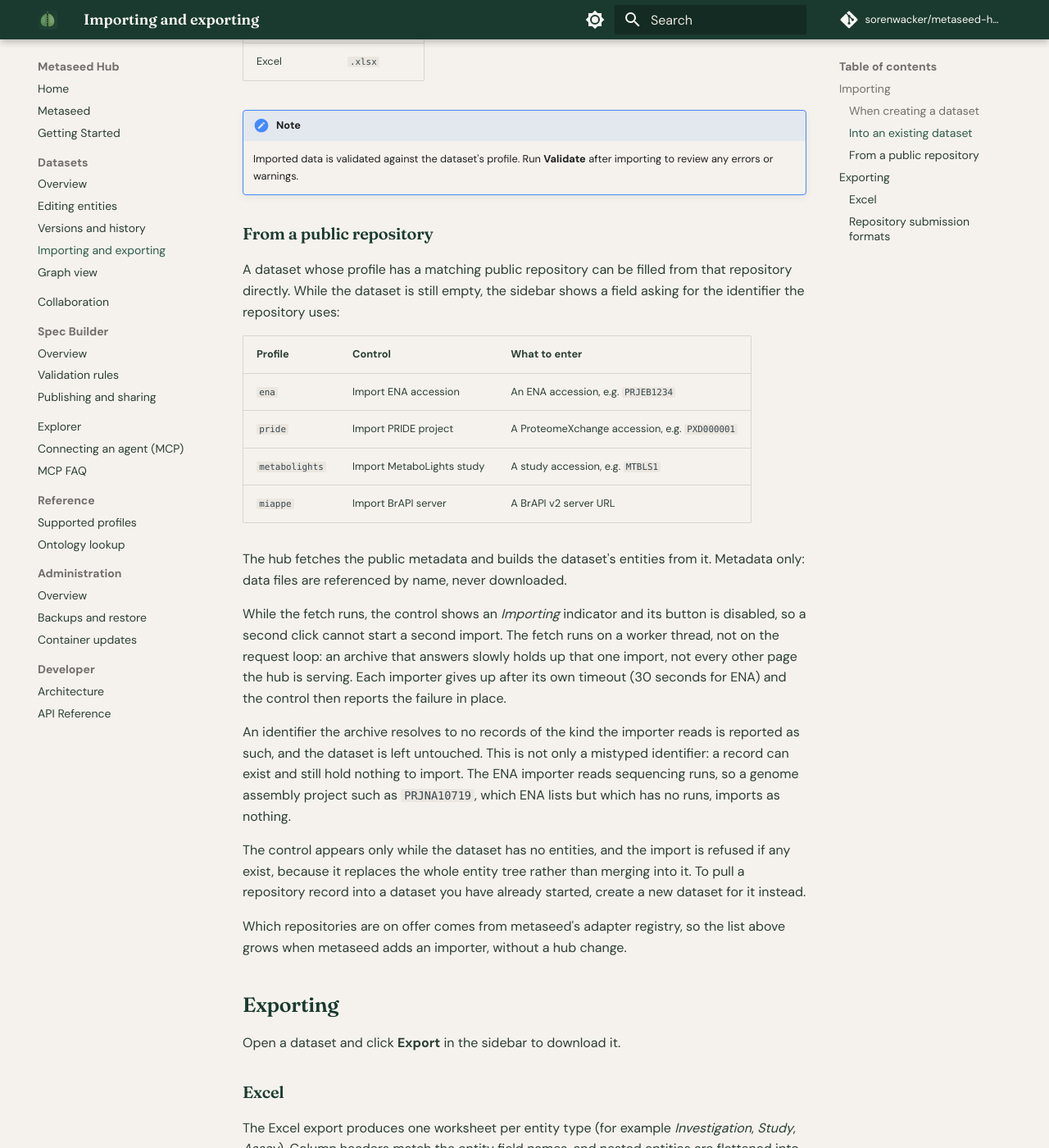
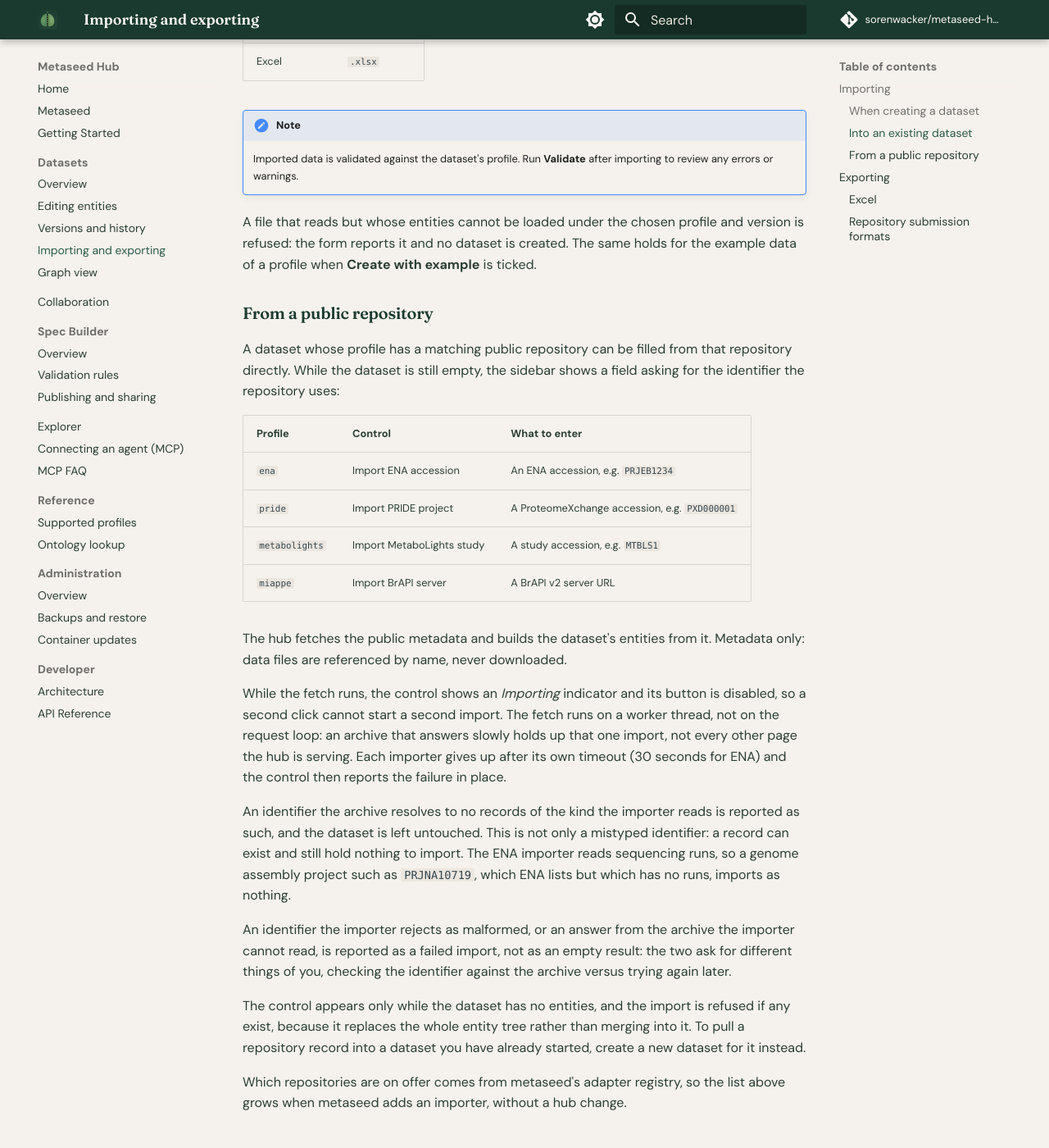
Before and after one commit to sorenwacker/metaseed-hub, an MkDocs documentation site: the page built from docs/datasets/import-export.md, in a window 1280 px wide and 1400 px high, scrolled down 674 px. Shown: the whole window at 82% size. Built offline with MkDocs 1.6.1 and Material for MkDocs 9.7.7, drawn with Linux system fonts in a browser that asks for light colours; comment, search, counter and statistics services are not loaded.

Commit message:
Document that unloadable imports are refused and an unreadable archive answer is a failed import

```diff
--- a/docs/datasets/import-export.md
+++ b/docs/datasets/import-export.md
@@ -21,6 +21,8 @@
 !!! note
     Imported data is validated against the dataset's profile. Run **Validate** after importing to review any errors or warnings.
 
+A file that reads but whose entities cannot be loaded under the chosen profile and version is refused: the form reports it and no dataset is created. The same holds for the example data of a profile when **Create with example** is ticked.
+
 ### From a public repository
 
 A dataset whose profile has a matching public repository can be filled from that repository directly. While the dataset is still empty, the sidebar shows a field asking for the identifier the repository uses:
@@ -37,6 +39,8 @@
 While the fetch runs, the control shows an *Importing* indicator and its button is disabled, so a second click cannot start a second import. The fetch runs on a worker thread, not on the request loop: an archive that answers slowly holds up that one import, not every other page the hub is serving. Each importer gives up after its own timeout (30 seconds for ENA) and the control then reports the failure in place.
 
 An identifier the archive resolves to no records of the kind the importer reads is reported as such, and the dataset is left untouched. This is not only a mistyped identifier: a record can exist and still hold nothing to import. The ENA importer reads sequencing runs, so a genome assembly project such as `PRJNA10719`, which ENA lists but which has no runs, imports as nothing.
+
+An identifier the importer rejects as malformed, or an answer from the archive the importer cannot read, is reported as a failed import, not as an empty result: the two ask for different things of you, checking the identifier against the archive versus trying again later.
 
 The control appears only while the dataset has no entities, and the import is refused if any exist, because it replaces the whole entity tree rather than merging into it. To pull a repository record into a dataset you have already started, create a new dataset for it instead.
 
```
